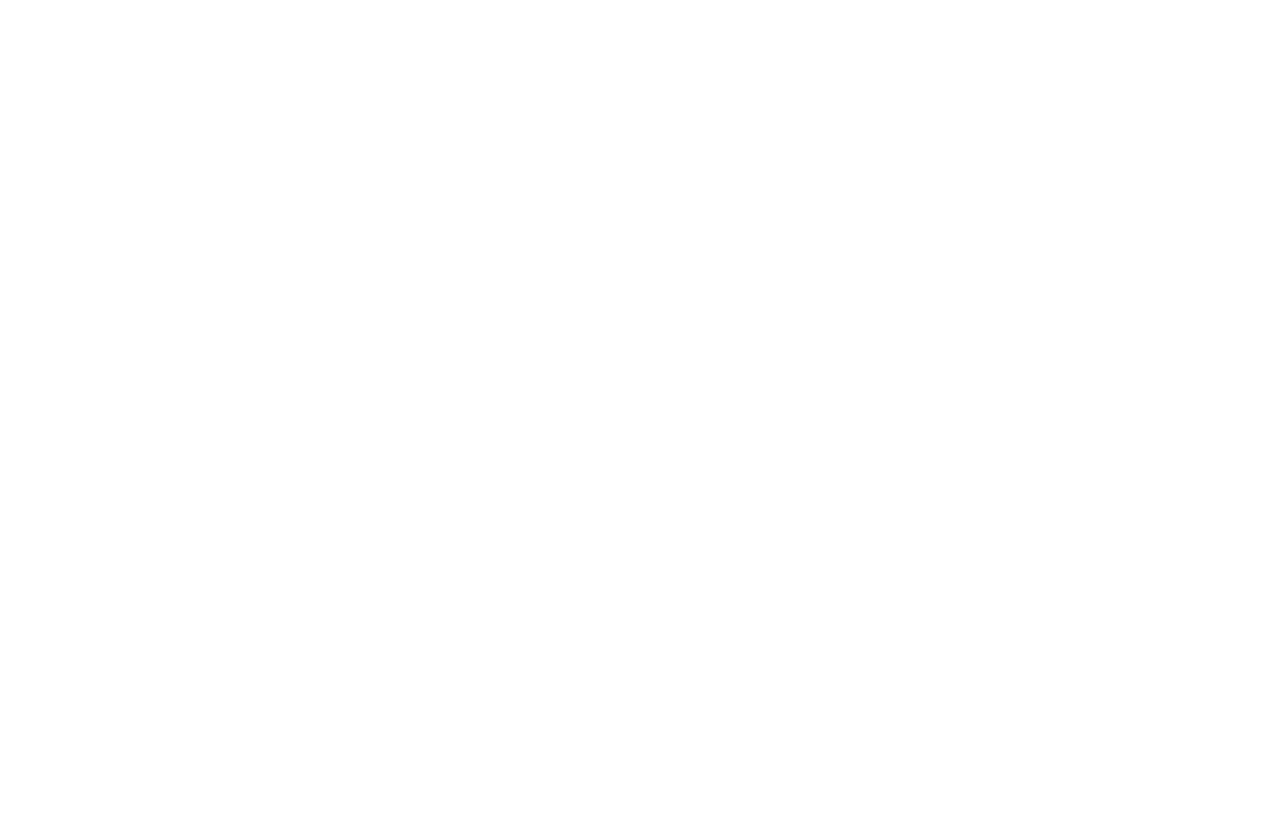
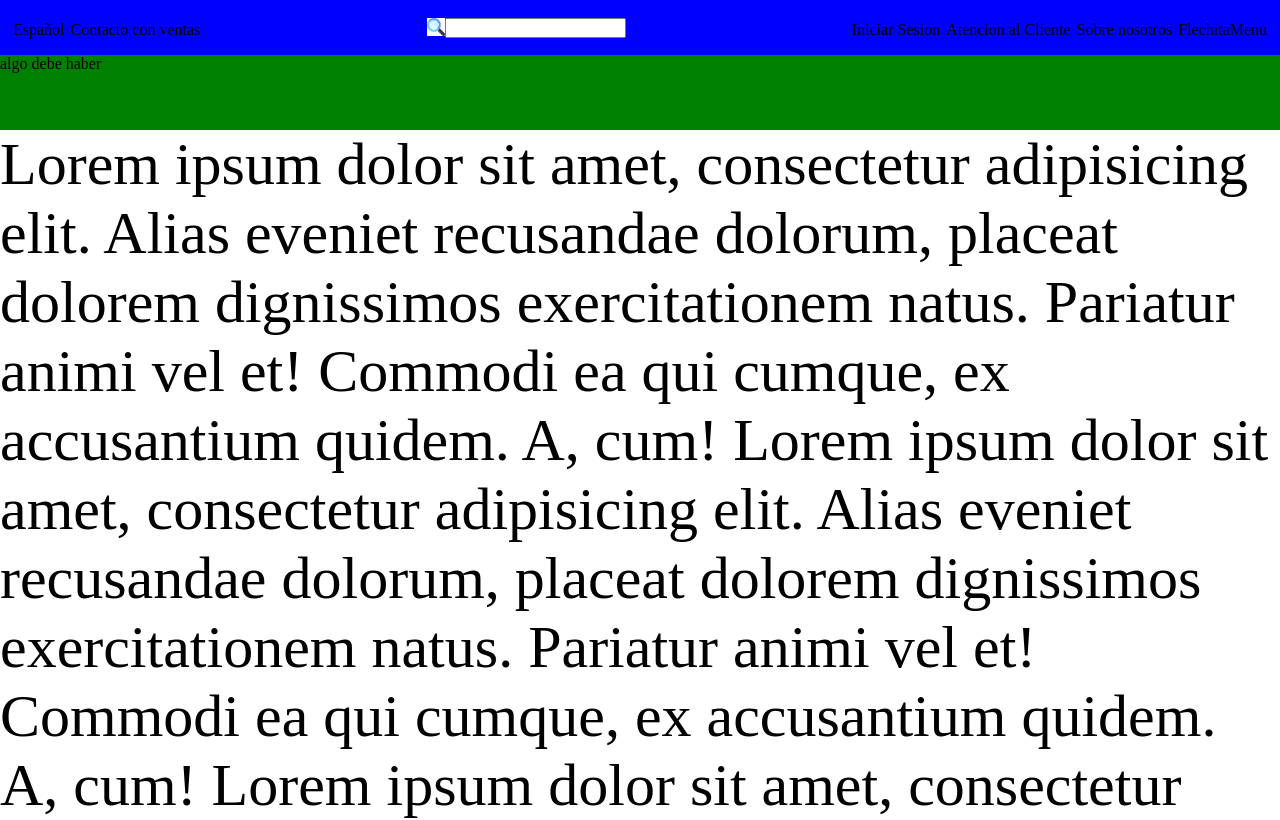
Before and after one commit to LorenaGallas/MiniProyecto, a plain HTML site: page index.html in a window 1280 px wide. Shown: the top 820 px of the page. Drawn offline with Linux system fonts and the light colour scheme.

Commit message:
ejemplo de header

```diff
--- a/index.html
+++ b/index.html
@@ -5,8 +5,41 @@
     <meta http-equiv="X-UA-Compatible" content="IE=edge">
     <meta name="viewport" content="width=device-width, initial-scale=1.0">
     <title>Mini Proyecto</title>
+    <link rel="stylesheet" href="style.css">
 </head>
 <body>
+    <header id="encabezado" >
+        <div id="encabezado_fijo" class="encabezado">
+            <div id="idiomaYVentas" class="encabezado_fijo">
+                <ul>
+                    <li>Español</li>
+                    <li>Contacto con ventas</li>
+                </ul>
+            </div>
+            <div id="busqueda" class="encabezado_fijo">
+                <img src="lupa_img.png">
+                <input type="text">
+            </div>
+            <nav id="loginYDatos" class="encabezado_fijo">
+                <ul>
+                    <li>Iniciar Sesion</li>
+                    <li>Atencion al Cliente</li>
+                    <li>Sobre nosotros</li>
+                    <li>FlechitaMenu</li>
+                </ul>
+            </nav>
+        </div>
+    </header>
+    <div id="encabezado_movil" class="encabezado">
+        algo debe haber
+    </div>
 
+    <p>
+        Lorem ipsum dolor sit amet, consectetur adipisicing elit. Alias eveniet recusandae dolorum, placeat dolorem dignissimos exercitationem natus. Pariatur animi vel et! Commodi ea qui cumque, ex accusantium quidem. A, cum!
+    Lorem ipsum dolor sit amet, consectetur adipisicing elit. Alias eveniet recusandae dolorum, placeat dolorem dignissimos exercitationem natus. Pariatur animi vel et! Commodi ea qui cumque, ex accusantium quidem. A, cum!
+    Lorem ipsum dolor sit amet, consectetur adipisicing elit. Alias eveniet recusandae dolorum, placeat dolorem dignissimos exercitationem natus. Pariatur animi vel et! Commodi ea qui cumque, ex accusantium quidem. A, cum!
+    Lorem ipsum dolor sit amet, consectetur adipisicing elit. Alias eveniet recusandae dolorum, placeat dolorem dignissimos exercitationem natus. Pariatur animi vel et! Commodi ea qui cumque, ex accusantium quidem. A, cum!
+
+    </p>
 </body>
 </html>
--- a/style.css
+++ b/style.css
@@ -0,0 +1,56 @@
+*{
+    padding: 0;
+    margin: 0;
+    /*border: brown solid 1px;*/
+}
+
+#encabezado{
+    background-color: red;
+    display:block;
+    box-sizing: border-box;
+    height: 55px;
+}
+
+#encabezado_fijo{
+    background-color: blue;
+    box-sizing: border-box;
+    height: 55px;
+    padding: 18px 10px;
+    display: flex;
+    flex-direction: row;
+    justify-content: space-between;
+
+}
+
+.encabezado_fijo{
+    display: flex;
+    flex-direction: row;
+    height: 20px;
+}
+
+.encabezado_fijo ul{
+    list-style: none;
+    display: flex;
+    flex-direction: row;
+}
+
+ul li{
+    height: 20px;
+    margin:3px;
+}
+img{
+    width: 18px;
+    height:18px ;
+}
+
+p{
+    font-size: 60px;
+}
+
+#encabezado_movil{
+    background: green;
+    height: 75px;
+    position: -webkit-sticky;
+    position: sticky;
+    top: 0px;
+}
```
Also changed, not shown: lupa_img.png (added).
